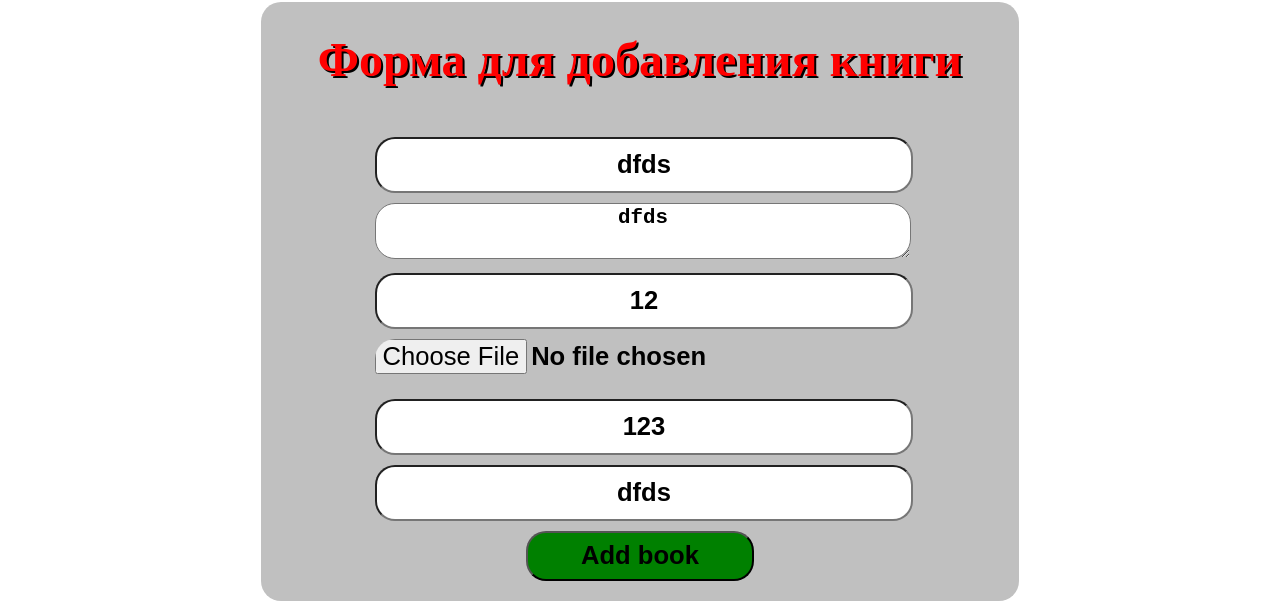
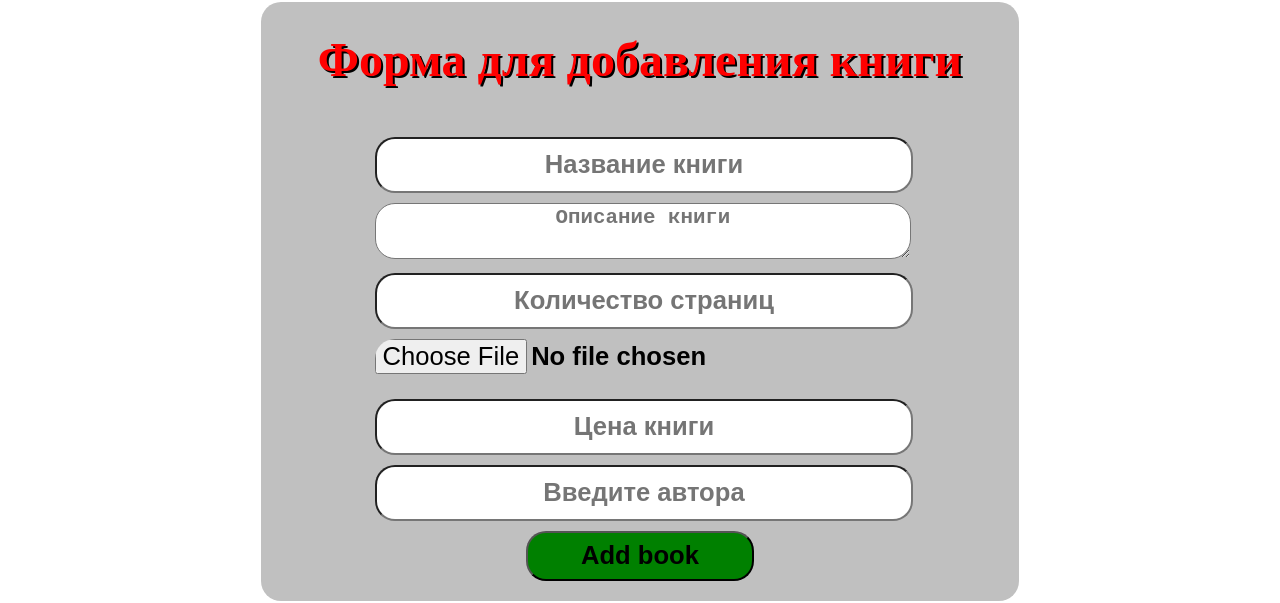
Before and after one commit to voronkov1988/ReactJS, a React app: page /product/add in a window 1280 px wide. Shown: the part 246-849 px from the top of the page. Built offline with nearby package versions, Linux system fonts and the light colour scheme.

Commit message:
form filestack

```diff
--- a/src/pages/book/AddBook.js
+++ b/src/pages/book/AddBook.js
@@ -8,6 +8,7 @@ import {useHistory} from 'react-router-dom'
 import {yupResolver} from '@hookform/resolvers/yup'
 import * as yup from 'yup'
 import { uploadFile } from './FilestackServer'
+import Helmet from 'react-helmet'
 
 const Schema = yup.object().shape({
     title: yup.string().required(),
@@ -65,16 +66,19 @@ const AddBook = () => {
     }
     return(
         <>
+        <Helmet>
+            <title>Добавить книгу</title>
+        </Helmet>
         <Header/>
         <FormWrapp>
             <H2>Форма для добавления книги</H2>
             <form onSubmit={handleSubmit(onSubmit)}>
-                <Field defaultValue={'dfds'} errors={errors} style={style} name='title' placeholder='Название книги' register={register}></Field>
-                <Field defaultValue={'dfds'} errors={errors} style={style} name='description' type='textarea' placeholder='Описание книги' register={register}/>
-                <Field defaultValue={12} errors={errors} style={style} name='pages' placeholder='Количество страниц' register={register}/>
+                <Field errors={errors} style={style} name='title' placeholder='Название книги' register={register}></Field>
+                <Field errors={errors} style={style} name='description' type='textarea' placeholder='Описание книги' register={register}/>
+                <Field errors={errors} style={style} name='pages' placeholder='Количество страниц' register={register}/>
                 <Field type='file' style={style} name='imgLink' register={register}/>
-                <Field defaultValue={123} errors={errors} style={style} name='price' placeholder='Цена книги' register={register}/>
-                <Field defaultValue={'dfds'} style={style} name='addAutour' placeholder='Введите автора' register={register}/>
+                <Field errors={errors} style={style} name='price' placeholder='Цена книги' register={register}/>
+                <Field style={style} name='addAutour' placeholder='Введите автора' register={register}/>
                 <Input>Add book</Input>
             </form>
         </FormWrapp>
```
